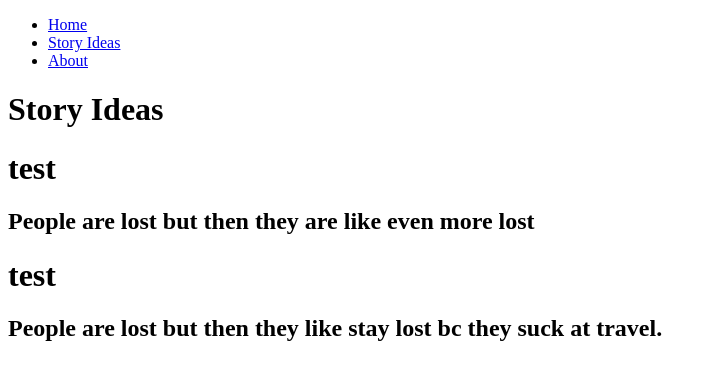
After one commit to Erodri6z/CampFire, a Django app: page /stories/ in a window 1280 px wide. The commit adds this page. Shown: the top 380 px of the page, without its empty margins (0-717 px from the left). Run offline with Django 4.2, Linux system fonts and the light colour scheme.

Commit message:
add a view function

```diff
--- a/main_app/templates/base.html
+++ b/main_app/templates/base.html
@@ -18,6 +18,7 @@
     <nav>
       <ul>
         <li><a href="/">Home</a></li>
+        <li><a href="/stories">Story Ideas</a></li>
         <li><a href="/about">About</a></li>
       </ul>
     </nav>
--- /dev/null
+++ b/main_app/templates/stories/index.html
@@ -0,0 +1,15 @@
+{% extends 'base.html' %}
+{% load static %}
+
+
+{% block content %}
+<h1>Story Ideas</h1>
+
+{% for story in stories %}
+  <div>
+    <h1>test</h1>
+    <h2>{{ story.plot }}</h2>
+  </div>
+{% endfor %}
+
+{% endblock %}
--- a/main_app/urls.py
+++ b/main_app/urls.py
@@ -4,4 +4,5 @@ from . import views
 urlpatterns = [
   path('', views.home, name='home'),
   path('about/', views.about, name='about'),
+  path('stories/', views.stories_index, name='stories_index')
 ]
--- a/main_app/views.py
+++ b/main_app/views.py
@@ -2,19 +2,19 @@ from django.shortcuts import render
 from django.http import HttpResponse
 # Create your views here.
 class Story:
-  def __init__(self, plot, genre, themes):
+  def __init__(self, plot, genre, theme):
     self.plot = plot
     self.genre = genre
-    self.themes = themes
+    self.theme = theme
 
 stories = [
-  Story('People are lost but then they are like even more lost', 'Comedy', 'Psychological Horor')
+  Story('People are lost but then they are like even more lost', 'Comedy', 'Psychological Horor'),
+  Story('People are lost but then they like stay lost bc they suck at travel.', 'Comedy', 'Psychological Horor'),
 ]
 
 
-
 def home(request):
-  return HttpResponse('<h1>Hello this is the first page, like a page named home or something</h1>')
+  return render(request, 'home.html')
 
 def about(request):
   return render(request, 'about.html')
```
